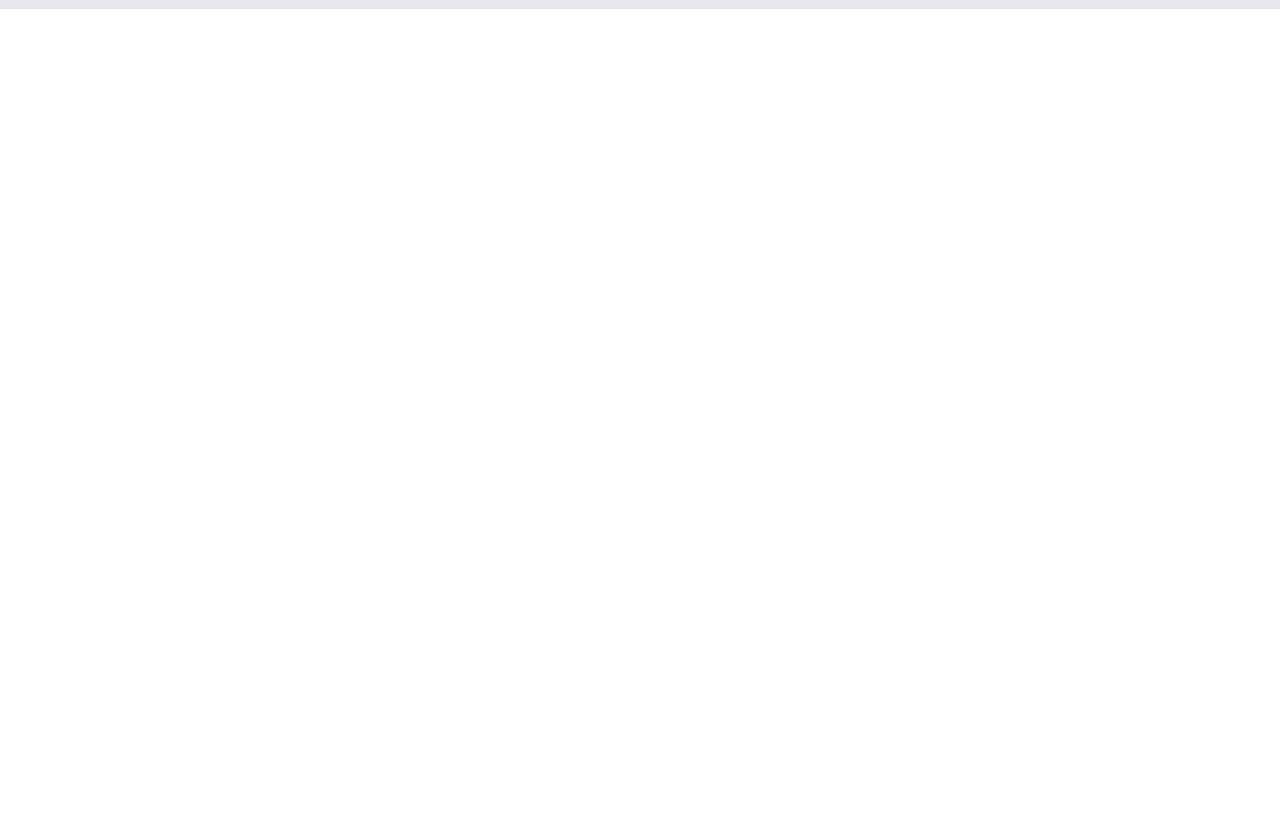
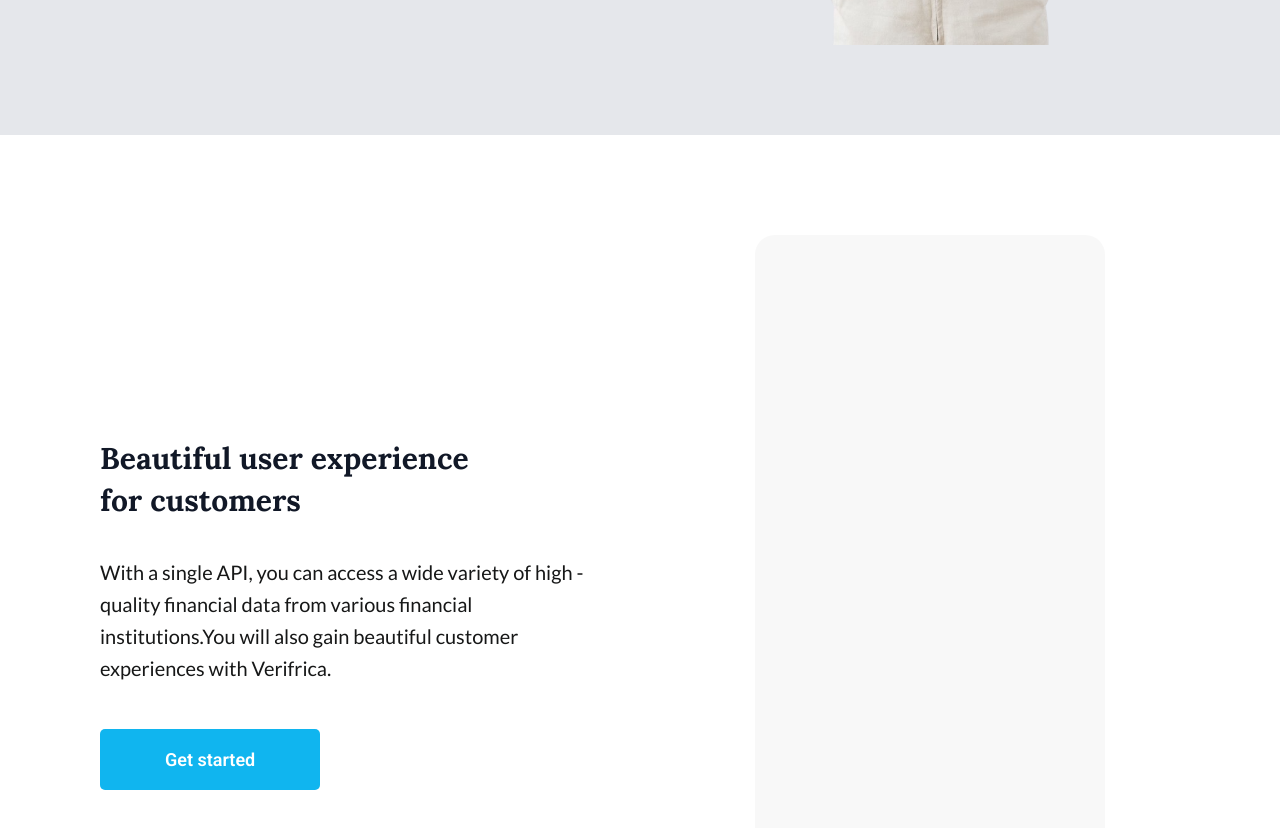
Before and after one commit to ibenemekate-cmd/first-project, a React (Vite) app: page / in a window 1280 px wide. Shown: the part 3920-4748 px from the top of the page. Before the commit the page ends 3929 px from the top, so only its background shows below. Built offline with nearby package versions, Linux system fonts and the light colour scheme.

Commit message:
Solution section

```diff
--- a/src/App.jsx
+++ b/src/App.jsx
@@ -4,6 +4,7 @@ import Clients from "./components/Clients section/Clients";
 import Services from "./components/Service section/Service";
 import Connect from "./components/Connect section/Connect";
 import Security from "./components/Security-section/Security";
+import Solution from "./components/Solution section/Solution";
 
 
 function App() {
@@ -15,6 +16,7 @@ function App() {
       <Services />
       <Connect />
       <Security />
+      <Solution />
     </div>
   )
 }
--- a/src/components/Security-section/Security.css
+++ b/src/components/Security-section/Security.css
@@ -1,14 +1,17 @@
 .security {
   width: 100%;
-  padding: 50px 20px;
+  padding: 90px 0;
   background: rgb(229, 231, 235);
 }
 
 .security-container {
   max-width: 1200px;
   margin: auto;
-  display: flex;
-  justify-content: space-between;
+  display: grid;
+  grid-template-columns: 1fr 1fr;
+  align-items: center;
+  padding: 0 60px;
+  gap: 80px;
 
 }
 
@@ -51,13 +54,68 @@
 
 .security-image {
   display: flex;
-  flex: 1;
   justify-content: flex-end;
 }
 
 .security-image img {
   width: 100%;
-  max-width: 460px;
+  max-width: 520px;
   display: block;
-  gap: 40px;
 }
+
+@media (max-width : 992px) {
+  .security-container {
+    padding: 0 30px;
+    gap: 40px;
+  }
+
+  .security-header h2 {
+    font-size: 42px;
+  }
+
+  .security-header p {
+    font-size: 18px;
+  }
+
+  .security-btn {
+    width: 200px;
+    height: 60px;
+    font-size: 18px;
+  }
+}
+
+@media (max-width:768px) {
+  .security-container {
+    grid-template-columns: 1fr;
+    gap: 50px;
+    padding: 0 28px;
+  }
+
+  .security-image {
+    order: 2;
+    justify-content: center;
+  }
+
+  .security-image img {
+    max-width: 340px;
+
+  }
+
+  .security-header h2 {
+    font-size: 46px;
+    line-height: 1.2;
+  }
+
+  .security-header p {
+    font-family: 16px;
+    line-height: 1.7;
+    margin: 30px 0;
+  }
+
+  .security-btn {
+    width: 100%;
+    padding: 18px 0;
+    font-size: 20px;
+  }
+
+}
--- /dev/null
+++ b/src/components/Solution section/Solution.css
@@ -0,0 +1,63 @@
+.solution {
+  width: 100%;
+  padding: 100px 0;
+  background: #fff;
+}
+
+.solution-container {
+  max-width: 1200px;
+  margin: auto;
+  padding: 0 60px;
+
+  display: flex;
+  align-items: center;
+  justify-content: space-between;
+  gap: 80px;
+}
+
+.solution-title {
+  flex: 1;
+}
+
+.solution-title h2 {
+  font-size: 30px;
+  line-height: 1.4;
+  color: #111827;
+  margin-bottom: 35px;
+}
+
+.solution-title p {
+  font-size: 20px;
+  line-height: 1.6;
+  color: #161717;
+  max-width: 560px;
+  margin-bottom: 45px;
+}
+
+.solution-btn {
+  background: #10b5ef;
+  color: #fff;
+  border: none;
+  border-radius: 5px;
+  padding: 20px 65px;
+  font-size: 18px;
+  font-weight: 600;
+  cursor: pointer;
+  transition: 3s;
+}
+
+.solution-btn:hover {
+  background: #011a23;
+}
+
+.solution-image {
+  flex: 1;
+  display: flex;
+  justify-content: center;
+}
+
+.solution-image img {
+  width: 100%;
+  max-width: 350px;
+  border-radius: 20px;
+}
--- /dev/null
+++ b/src/components/Solution section/Solution.jsx
@@ -0,0 +1,35 @@
+import "./Solution.css";
+
+const Solution = () =>{
+  return (
+    <section className="solution">
+      <div className="solution-container">
+
+        <div className="solution-title">
+        <h2>Beautiful user experience
+          <br />
+           for customers</h2>
+
+           <p>
+            With a single API, you can access a wide variety of high - quality financial data from various financial institutions.You will also gain beautiful customer experiences with Verifrica.
+           </p>
+
+           <button className="solution-btn">Get started</button>
+
+           </div>
+
+           <div className="solution-image">
+            <img src="./Prototype.gif" />
+           </div>
+      </div>
+
+
+    </section>
+  )
+}
+
+
+
+
+
+export default Solution;
```
